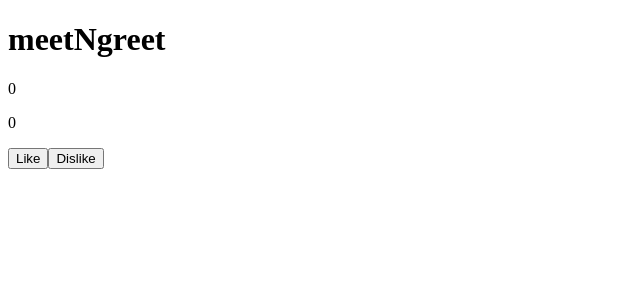
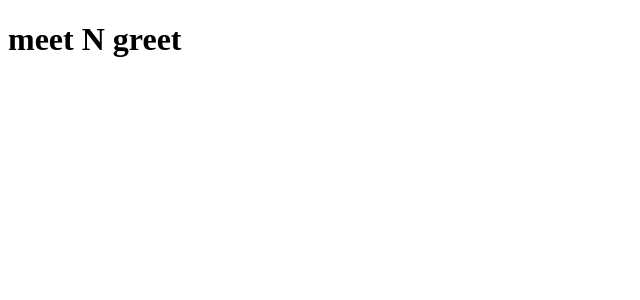
Before and after one commit to moody2times/app, a React (Create React App) app in the folder client/: page / in a window 1280 px wide. Shown: the top 300 px of the page, without its empty margins (0-640 px from the left). Built offline with nearby package versions, Linux system fonts and the light colour scheme.

Commit message:
:construction: Update App

```diff
--- a/client/src/App.js
+++ b/client/src/App.js
@@ -1,30 +1,15 @@
 import React from "react";
+import { Navigation } from "./components/Navigation";
 import { useSelector, useDispatch } from "react-redux";
 import { addLike, addDislike } from "./features/likes/likeSlice";
 import "./styles/App.css";
 
 function App() {
-	const like = useSelector((state) => state.like.like);
-	const dislike = useSelector((state) => state.like.dislike);
-	const dispatch = useDispatch();
+	// const like = useSelector((state) => state.like.like);
+	// const dislike = useSelector((state) => state.like.dislike);
+	// const dispatch = useDispatch();
 
-	const handleLikeClick = () => {
-		dispatch(addLike());
-	};
-
-	const handleDislikeClick = () => {
-		dispatch(addDislike());
-	};
-
-	return (
-		<React.Fragment>
-			<h1>meetNgreet</h1>
-			<p>{like}</p>
-			<p>{dislike}</p>
-			<button onClick={handleLikeClick}>Like</button>
-			<button onClick={handleDislikeClick}>Dislike</button>
-		</React.Fragment>
-	);
+	return <Navigation />;
 }
 
 export default App;
```
